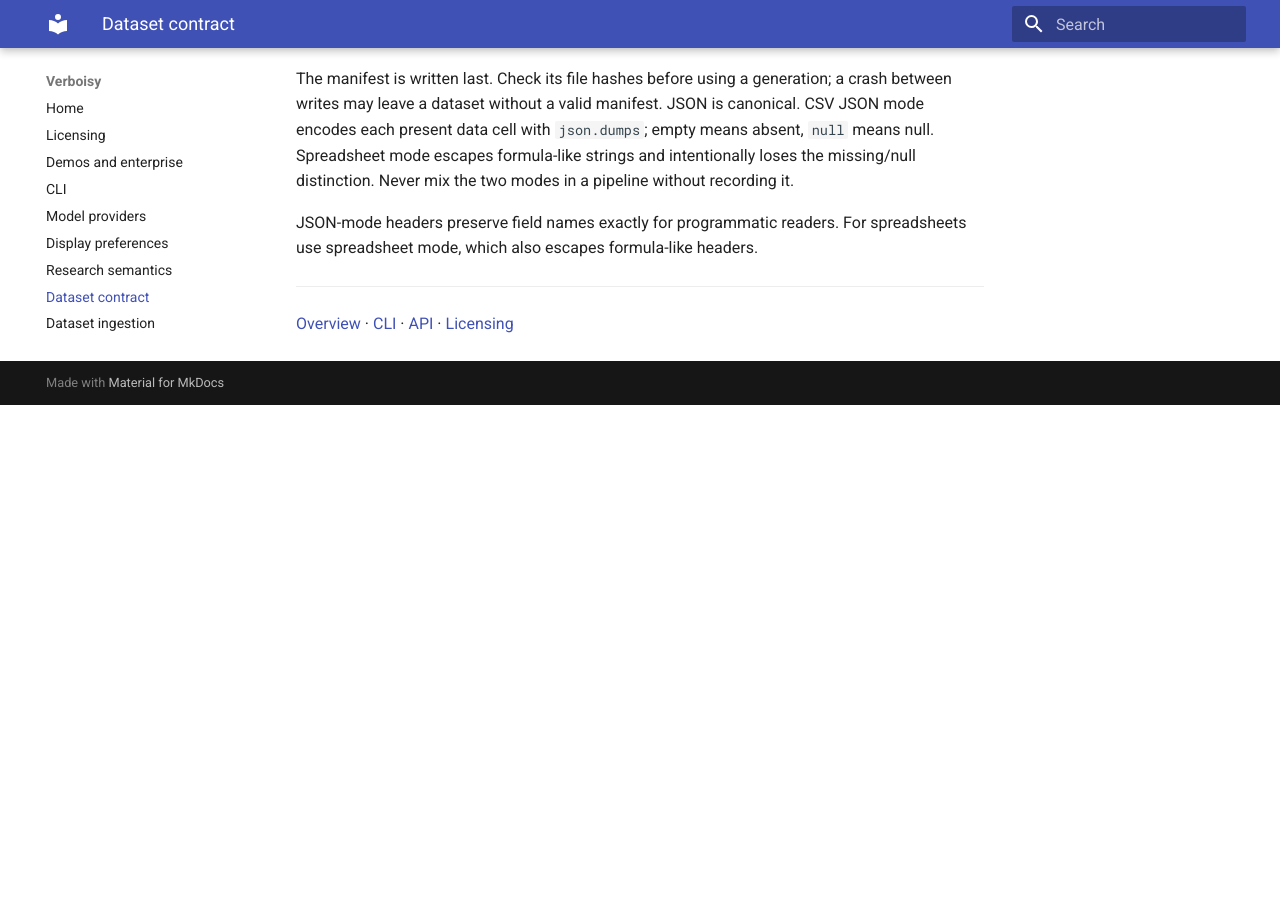
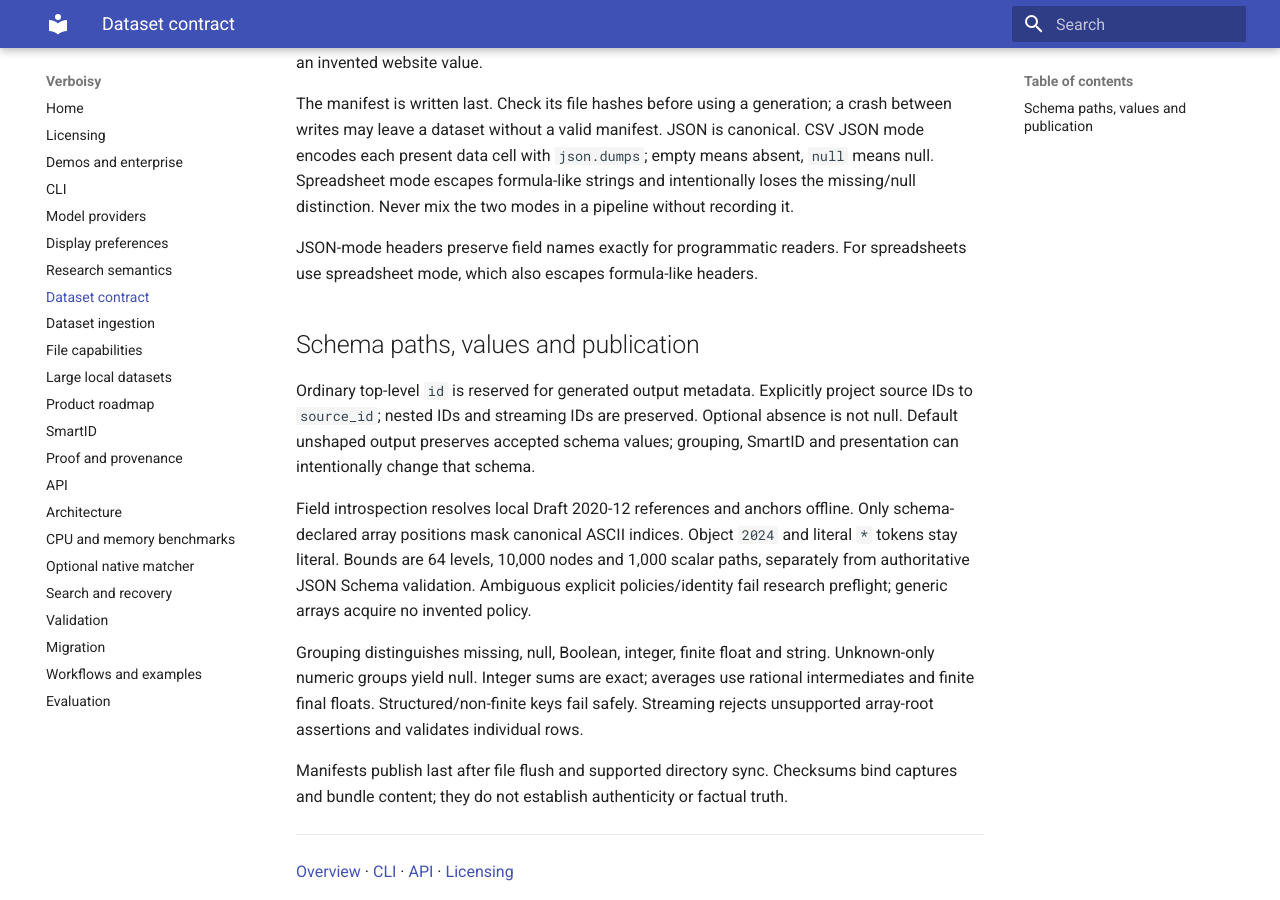
Before and after one commit to EmanueleTorrisi/verboisy, an MkDocs documentation site: the page built from docs/contracts.md, in a window 1280 px wide and 900 px high, scrolled down 1359 px. Built offline with MkDocs 1.6.1 and Material for MkDocs 9.7.7, drawn with Linux system fonts in a browser that asks for light colours; before the commit the page ends 1764 px from its top, so only the background shows below that; some of the changed text lies outside the part shown.

Commit message:
docs: state schema identity and scope contracts precisely

```diff
--- a/docs/contracts.md
+++ b/docs/contracts.md
@@ -24,7 +24,8 @@
 Task options are strict: unknown keys produce configuration errors. `seed_urls` is a
 list of real HTTP(S) locations. Without it, goal URLs are used; without either, Brave
 provides at most ten discovery leads. Search snippets are never extraction evidence.
-`allowed_hosts` uses exact hostnames, not wildcard suffixes. If omitted, seed hosts
+`allowed_hosts` includes each declared host and its subdomains. The global
+`ALLOWED_DOMAINS` network allowlist uses exact hosts. If omitted, seed hosts
 form the crawl boundary. `include_paths` and `exclude_paths` use shell-style glob
 patterns on URL paths, not regexes or query strings. Navigation depth starts at zero.
 
@@ -66,6 +67,28 @@
 JSON-mode headers preserve field names exactly for programmatic readers. For spreadsheets
 use spreadsheet mode, which also escapes formula-like headers.
 
+
+## Schema paths, values and publication
+
+Ordinary top-level `id` is reserved for generated output metadata. Explicitly project
+source IDs to `source_id`; nested IDs and streaming IDs are preserved. Optional absence
+is not null. Default unshaped output preserves accepted schema values; grouping,
+SmartID and presentation can intentionally change that schema.
+
+Field introspection resolves local Draft 2020-12 references and anchors offline.
+Only schema-declared array positions mask canonical ASCII indices. Object `2024` and
+literal `*` tokens stay literal. Bounds are 64 levels, 10,000 nodes and 1,000 scalar
+paths, separately from authoritative JSON Schema validation. Ambiguous explicit
+policies/identity fail research preflight; generic arrays acquire no invented policy.
+
+Grouping distinguishes missing, null, Boolean, integer, finite float and string.
+Unknown-only numeric groups yield null. Integer sums are exact; averages use rational
+intermediates and finite final floats. Structured/non-finite keys fail safely.
+Streaming rejects unsupported array-root assertions and validates individual rows.
+
+Manifests publish last after file flush and supported directory sync. Checksums bind
+captures and bundle content; they do not establish authenticity or factual truth.
+
 ---
 
 [Overview](index.md) · [CLI](cli.md) · [API](api.md) · [Licensing](licensing.md)
```
